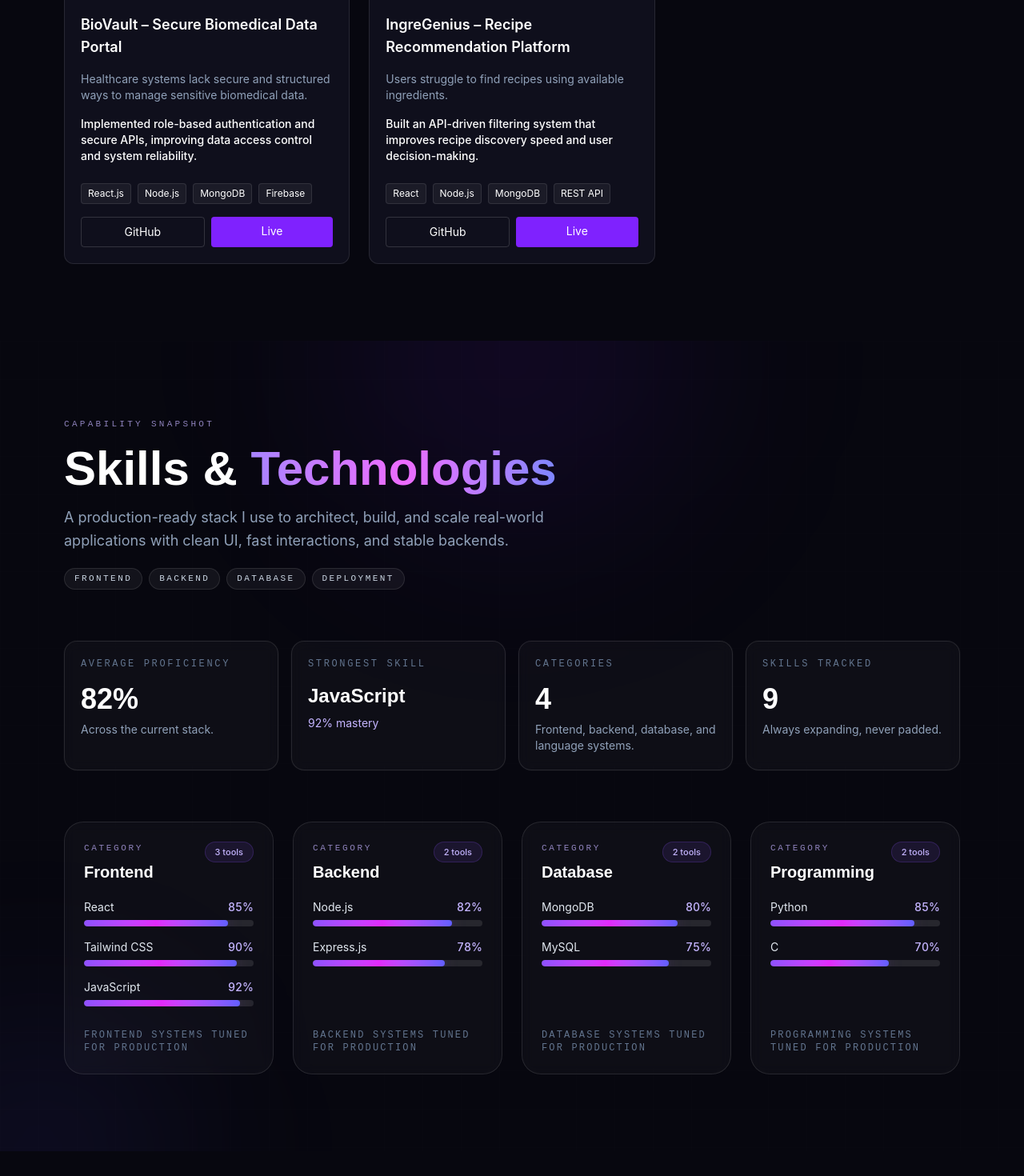
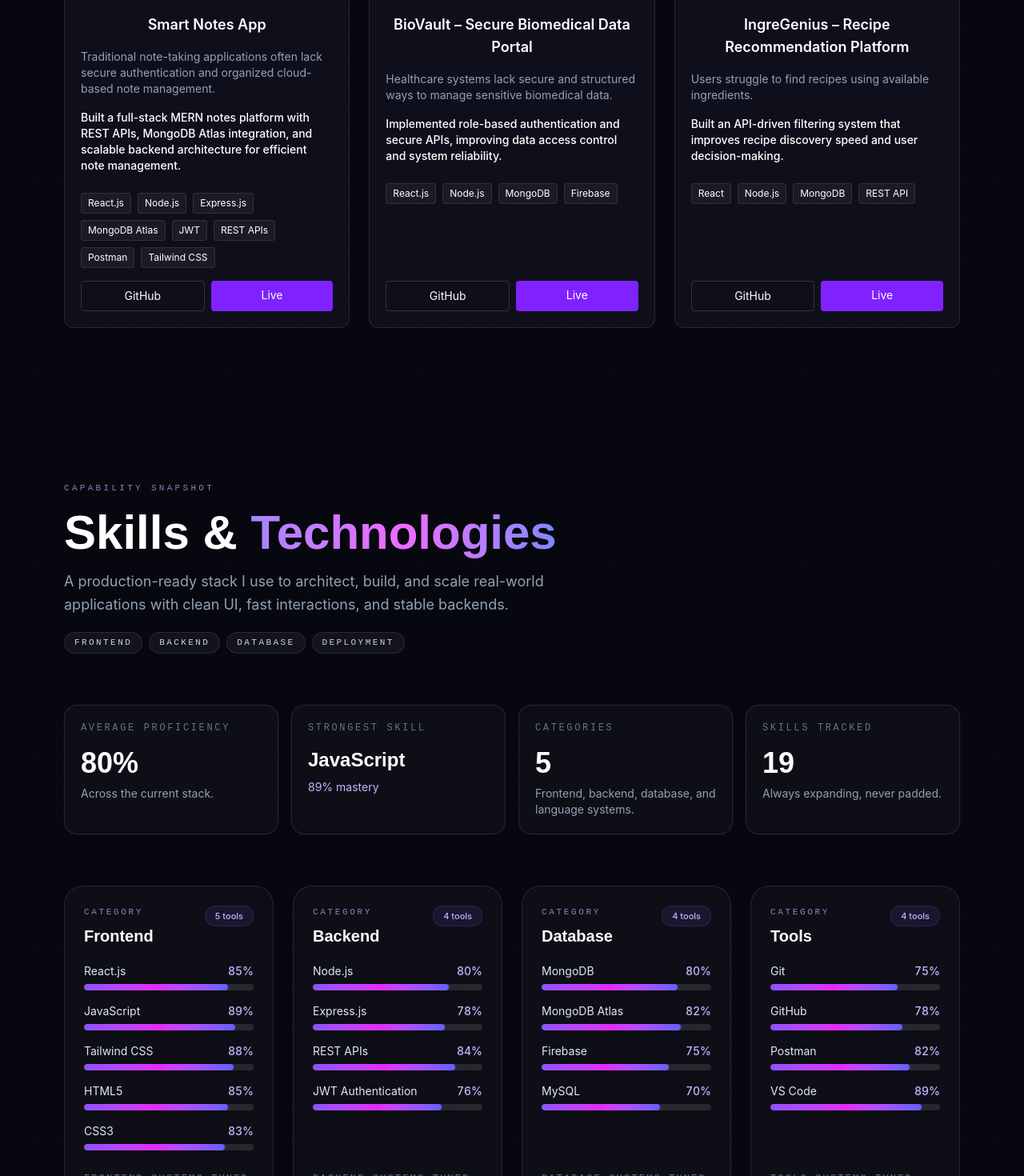
Before and after one commit to Vanshika-OFFICIAL/Portfolio, a React (Vite) app: page / in a window 1280 px wide. Shown: the part 1260-2730 px from the top of the page at 80% size. Built offline with nearby package versions, Linux system fonts and the light colour scheme.

Commit message:
Enhance portfolio with new projects and technical skills

```diff
--- a/src/components/Hero.jsx
+++ b/src/components/Hero.jsx
@@ -32,7 +32,7 @@ export default function Hero() {
     <section
       id="home"
       aria-label="Hero"
-      className="relative min-h-screen bg-[#07070f] flex items-center overflow-hidden px-6 md:px-12 lg:px-20 py-24"
+      className="min-h-screen bg-[#07070f] px-6 md:px-12 lg:px-20 py-24 scroll-mt-24"
     >
       {/* Cursor glow — transform-only, zero reflow cost */}
       <div
--- a/src/components/ProjectCard.jsx
+++ b/src/components/ProjectCard.jsx
@@ -11,16 +11,16 @@ export default function ProjectCard({ project }) {
           src={imageSrc}
           alt={title}
           loading="lazy"
-          className="w-full h-full object-cover transition duration-500 group-hover:scale-105"
+          className="w-full h-full object-cover transition duration-500 group-hover:scale-105 "
         />
         <div className="absolute inset-0 bg-linear-to-t from-black/60 to-transparent" />
       </div>
 
       {/* CONTENT */}
-      <div className="flex flex-col grow p-5 gap-4">
+      <div className="flex flex-col grow p-5 gap-4 items">
 
         {/* TITLE */}
-        <h3 className="text-lg font-semibold text-white">
+        <h3 className="text-lg font-semibold text-white text-center">
           {title}
         </h3>
 
--- a/src/components/Projects.jsx
+++ b/src/components/Projects.jsx
@@ -7,7 +7,7 @@ export default function Projects() {
       id="projects"
       className="py-24 px-6 md:px-12 lg:px-20 bg-[#07070f]"
     >
-      <div className="max-w-6xl mx-auto flex flex-col gap-12">
+      <div className="max-w-6xl mx-auto flex flex-col gap-12 ">
 
         {/* HEADING */}
         <div className="text-center">
--- a/src/components/Skills.jsx
+++ b/src/components/Skills.jsx
@@ -14,13 +14,13 @@ export default function Skills() {
   return (
     <section
       id="skills"
-      className="relative isolate overflow-hidden min-h-screen bg-[#07070f] px-6 md:px-12 lg:px-20 py-24 scroll-mt-24"
+      className="min-h-screen bg-[#07070f] px-6 md:px-12 lg:px-20 py-24 scroll-mt-24"
     >
       <div aria-hidden="true" className="pointer-events-none absolute inset-0">
-        <div className="absolute -top-48 left-1/2 h-105 w-105 -translate-x-1/2 rounded-full bg-violet-600/10 blur-[130px]" />
+        <div className="absolute -top-48 left-1/2 h-105 w-105 -translate-x-1/2 rounded-full bg-violet-600/10 blur-[100px]" />
         <div className="absolute -bottom-40 -left-28 h-80 w-80 rounded-full bg-indigo-500/10 blur-[120px]" />
         <div
-          className="absolute inset-0 opacity-[0.05]"
+          className="absolute inset-0 opacity-[0.07]"
           style={{
             backgroundImage:
               "linear-gradient(to right, rgba(148,163,184,0.18) 1px, transparent 1px), linear-gradient(to bottom, rgba(148,163,184,0.18) 1px, transparent 1px)",
--- a/src/data/projects.json
+++ b/src/data/projects.json
@@ -1,6 +1,17 @@
 [
   {
-    "id": 1,
+  "id": 1,
+  "title": "Smart Notes App",
+  "problem": "Traditional note-taking applications often lack secure authentication and organized cloud-based note management.",
+  "impact": "Built a full-stack MERN notes platform with REST APIs, MongoDB Atlas integration, and scalable backend architecture for efficient note management.",
+  "tech": ["React.js", "Node.js", "Express.js", "MongoDB Atlas", "JWT", "REST APIs","Postman","Tailwind CSS"],
+  "github": "https://github.com/Vanshika-OFFICIAL/smart-notes-app/tree/main",
+  "live": "",
+  "status": "Under Development",
+  "image": "SmartNotes.png"
+},
+  {
+    "id": 2,
     "title": "BioVault – Secure Biomedical Data Portal",
     "problem": "Healthcare systems lack secure and structured ways to manage sensitive biomedical data.",
     "impact": "Implemented role-based authentication and secure APIs, improving data access control and system reliability.",
@@ -10,7 +21,7 @@
     "image": "BioVault.png"
   },
   {
-    "id": 2,
+    "id": 3,
     "title": "IngreGenius – Recipe Recommendation Platform",
     "problem": "Users struggle to find recipes using available ingredients.",
     "impact": "Built an API-driven filtering system that improves recipe discovery speed and user decision-making.",
--- a/src/data/skills.json
+++ b/src/data/skills.json
@@ -2,30 +2,45 @@
   {
     "category": "Frontend",
     "skills": [
-      { "name": "React", "level": 85 },
-      { "name": "Tailwind CSS", "level": 90 },
-      { "name": "JavaScript", "level": 92 }
+      { "name": "React.js", "level": 85 },
+      { "name": "JavaScript", "level": 89 },
+      { "name": "Tailwind CSS", "level": 88 },
+      { "name": "HTML5", "level": 85 },
+      { "name": "CSS3", "level": 83 }
     ]
   },
   {
     "category": "Backend",
     "skills": [
-      { "name": "Node.js", "level": 82 },
-      { "name": "Express.js", "level": 78 }
+      { "name": "Node.js", "level": 80 },
+      { "name": "Express.js", "level": 78 },
+      { "name": "REST APIs", "level": 84 },
+      { "name": "JWT Authentication", "level": 76 }
     ]
   },
   {
     "category": "Database",
     "skills": [
       { "name": "MongoDB", "level": 80 },
-      { "name": "MySQL", "level": 75 }
+      { "name": "MongoDB Atlas", "level": 82 },
+      { "name": "Firebase", "level": 75 },
+      { "name": "MySQL", "level": 70 }
+    ]
+  },
+  {
+    "category": "Tools",
+    "skills": [
+      { "name": "Git", "level": 75 },
+      { "name": "GitHub", "level": 78 },
+      { "name": "Postman", "level": 82 },
+      { "name": "VS Code", "level": 89 }
     ]
   },
   {
     "category": "Programming",
     "skills": [
-      { "name": "Python", "level": 85 },
-      { "name": "C", "level": 70 }
+      { "name": "Python", "level": 78 },
+      { "name": "C", "level": 68 }
     ]
   }
 ]
```
Also changed, not shown: src/assets/SmartNotes.png (added), 1 other file (tests, documents, lock files or other folders).
